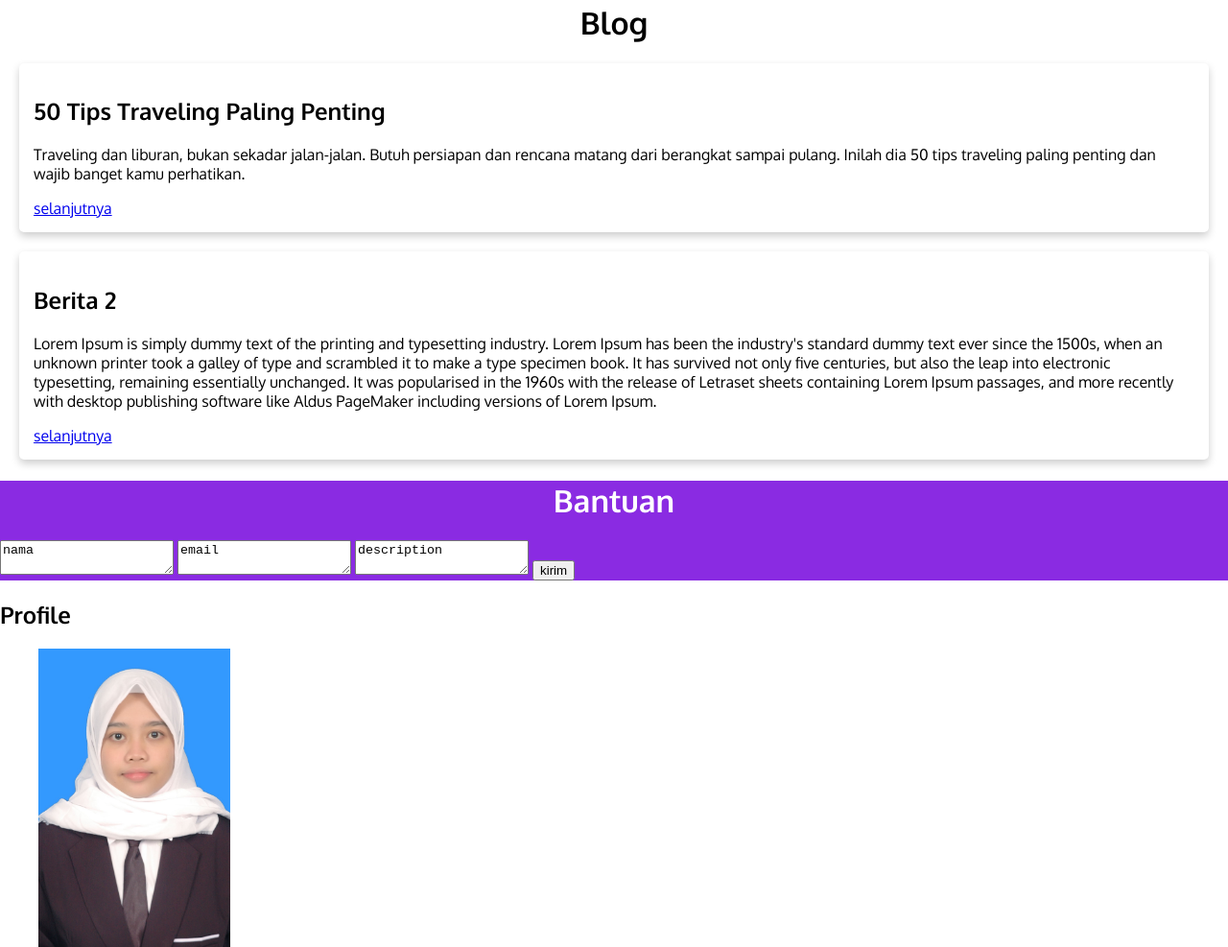
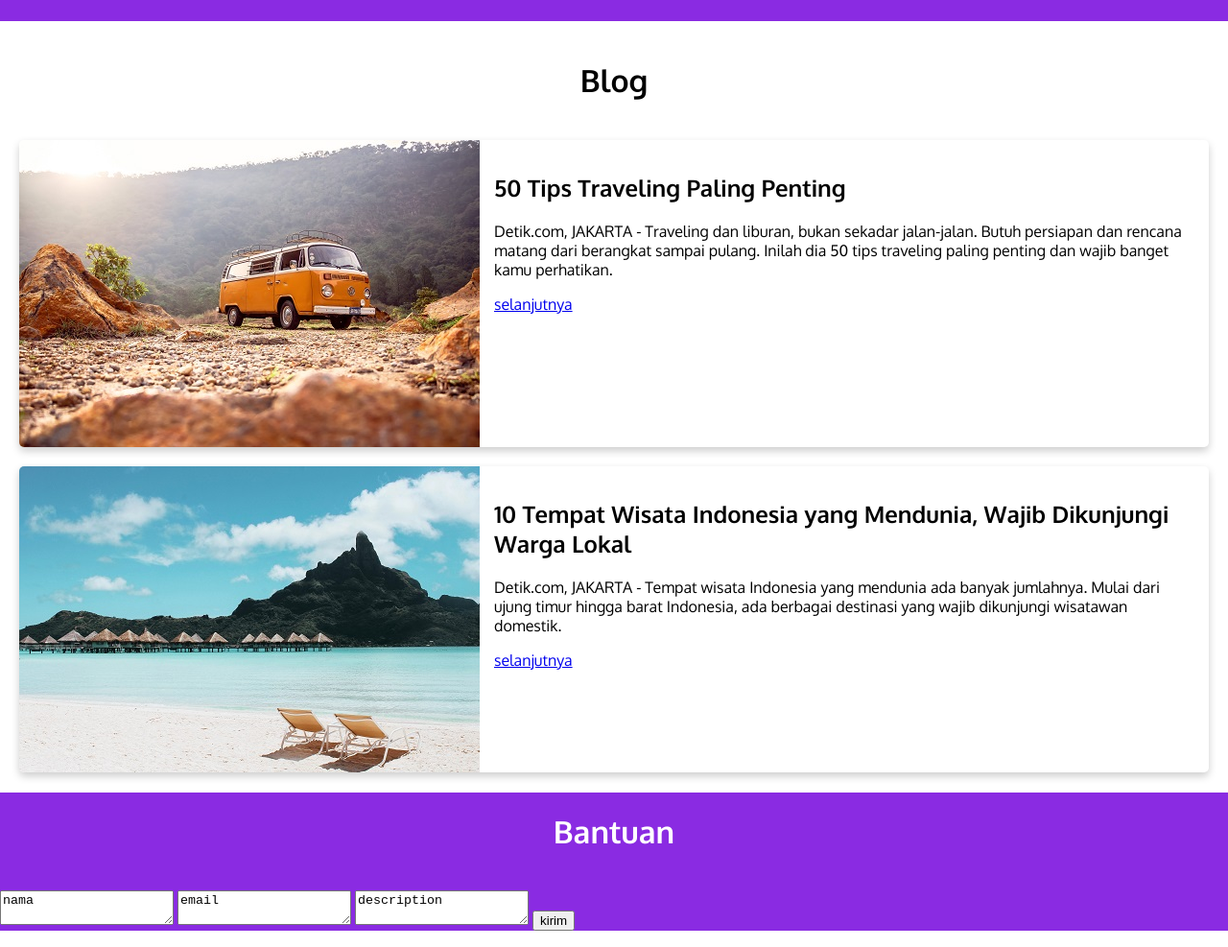
Before and after one commit to sariwahyu/Website-ATMS, a plain HTML site: page index.html in a window 1280 px wide. Shown: the part 1075-2062 px from the top of the page at 96% size. Drawn offline with Linux system fonts and the light colour scheme.

Commit message:
slogan 1
text + ilus mulai bisa menyesuaikan

```diff
--- a/assets/style.css
+++ b/assets/style.css
@@ -12,6 +12,7 @@ body{
 
 h1{
     text-align: center;
+    padding: 20px 10px 20px 10px;
 }
 
 #pelayanan,
@@ -91,10 +92,10 @@ nav a:hover, .dropdown:hover .dropbtn {
 }
 
 .slogan-ilustration{
-    align-items: center;
+    align-content: center;
     justify-content: center;
-    width: 100%;
-    height: auto;
+    width: auto;
+    height: 100%;
 }
 
 .flex-container-row-layanan{
@@ -104,7 +105,7 @@ nav a:hover, .dropdown:hover .dropbtn {
 }
 
 .layanan{
-    margin: 20px;
+    margin: 0 20px 40px 20px;
     box-shadow: 0 4px 8px 0 rgba(0, 0, 0, 0.2);
     border-radius: 5px;
     background-color: white;
@@ -121,10 +122,20 @@ nav a:hover, .dropdown:hover .dropbtn {
 }
 
 .berita{
+    display: flex;
     margin: 20px;
     box-shadow: 0 4px 8px 0 rgba(0, 0, 0, 0.2);
     border-radius: 5px;
     background-color: white;
+}
+
+.berita img{
+    width: 50%;
+    border-radius: 5px 0 0 5px;
+}
+
+.isi-berita{
+    text-align: left;
     padding: 15px;
 }
 
--- a/index.html
+++ b/index.html
@@ -25,9 +25,7 @@
     <main>
         <div class="flex-container-row-slogan">
             <div class="slogan">
-                <h1>Kami Memandu</h1>
-                <h1>Perjalanan Wisata Anda</h1>
-                <h1>Dengan Sepenuh Hati</h1>
+                <h1>Kami Memandu Perjalanan Wisata Anda Dengan Sepenuh Hati</h1>
                 <button class="download button">App Store</button>
                 <button class="download button">Play Store</button>
             </div>
@@ -61,14 +59,20 @@
         <div id="blog">
             <h1>Blog</h1>
             <div class="berita">
-                <h2>50 Tips Traveling Paling Penting</h2>
-                <p>Traveling dan liburan, bukan sekadar jalan-jalan. Butuh persiapan dan rencana matang dari berangkat sampai pulang. Inilah dia 50 tips traveling paling penting dan wajib banget kamu perhatikan.</p>
-                <a href="https://travel.detik.com/traveladdict/50traveltips">selanjutnya</a>
+                <img src="assets/image/berita0.jpg">
+                <div class="isi-berita">
+                    <h2>50 Tips Traveling Paling Penting</h2>
+                    <p>Detik.com, JAKARTA - Traveling dan liburan, bukan sekadar jalan-jalan. Butuh persiapan dan rencana matang dari berangkat sampai pulang. Inilah dia 50 tips traveling paling penting dan wajib banget kamu perhatikan.</p>
+                    <a href="https://travel.detik.com/traveladdict/50traveltips">selanjutnya</a>
+                </div>
             </div>
-            <div class="berita">
-                <h2>Berita 2</h2>
-                <p>Lorem Ipsum is simply dummy text of the printing and typesetting industry. Lorem Ipsum has been the industry's standard dummy text ever since the 1500s, when an unknown printer took a galley of type and scrambled it to make a type specimen book. It has survived not only five centuries, but also the leap into electronic typesetting, remaining essentially unchanged. It was popularised in the 1960s with the release of Letraset sheets containing Lorem Ipsum passages, and more recently with desktop publishing software like Aldus PageMaker including versions of Lorem Ipsum.</p>
-                <a href="#">selanjutnya</a>
+            <div< class="berita">
+                <img src="assets/image/berita1.jpg">
+                <div class="isi-berita">
+                    <h2>10 Tempat Wisata Indonesia yang Mendunia, Wajib Dikunjungi Warga Lokal</h2>
+                    <p>Detik.com, JAKARTA - Tempat wisata Indonesia yang mendunia ada banyak jumlahnya. Mulai dari ujung timur hingga barat Indonesia, ada berbagai destinasi yang wajib dikunjungi wisatawan domestik.</p>
+                    <a href="https://travel.detik.com/travel-news/d-5585211/10-tempat-wisata-indonesia-yang-mendunia-wajib-dikunjungi-warga-lokal">selanjutnya</a>
+                </div>
             </div>
         </div>
         <div id="bantuan">
```
Also changed, not shown: assets/image/berita0.jpg (added), assets/image/berita1.jpg (added).
